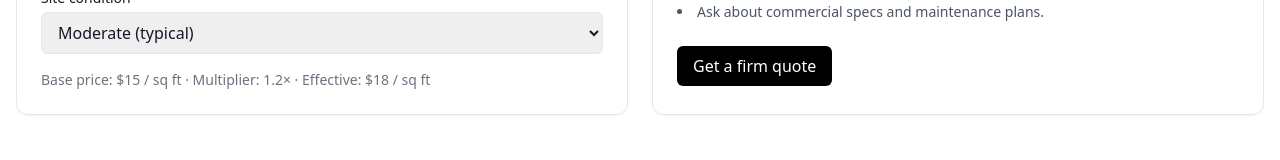
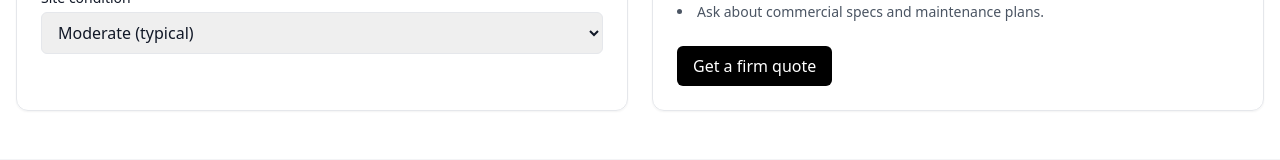
Before and after one commit to Stoneandresin/stoneandresin-site, a Next.js app: page / in a window 1280 px wide. Shown: the part 1060-1220 px from the top of the page. Built offline with nearby package versions, Linux system fonts and the light colour scheme.

Commit message:
Update page.tsx

```diff
--- a/app/page.tsx
+++ b/app/page.tsx
@@ -33,7 +33,7 @@ function estimate(area: number, condition: Condition) {
 export default function Home() {
   const [area, setArea] = useState<number>(400);
   const [condition, setCondition] = useState<Condition>("moderate");
-  const { low, high, ppsf } = useMemo(
+  const { low, high } = useMemo(
     () => estimate(area || 0, condition),
     [area, condition]
   );
@@ -47,8 +47,8 @@ export default function Home() {
             Resin-Bound Surfaces, Installed Right.
           </h1>
           <p className="mt-3 text-gray-600">
-            Premium, permeable Vuba stone systems for driveways, patios, walkways,
-            and pool decks across Greater Cincinnati.
+            Premium, permeable Vuba stone systems for driveways, patios,
+            walkways, and pool decks across Greater Cincinnati.
           </p>
         </div>
       </section>
@@ -92,11 +92,6 @@ export default function Home() {
               <option value="moderate">Moderate (typical)</option>
               <option value="heavy">Heavy (extra prep/drainage)</option>
             </select>
-
-            <p className="mt-4 text-sm text-gray-500">
-              Base price: {fmtUSD(BASE_PPSF)} / sq ft · Multiplier:{" "}
-              {MULTIPLIER[condition].toFixed(1)}× · Effective: {fmtUSD(ppsf)} / sq ft
-            </p>
           </div>
 
           <div className="p-6 rounded-xl border border-gray-200 shadow-sm">
@@ -116,7 +111,6 @@ export default function Home() {
               >
                 Get a firm quote
               </a>
-
             </div>
           </div>
         </div>
```
Lines whose indentation alone changed are shown as unchanged.
